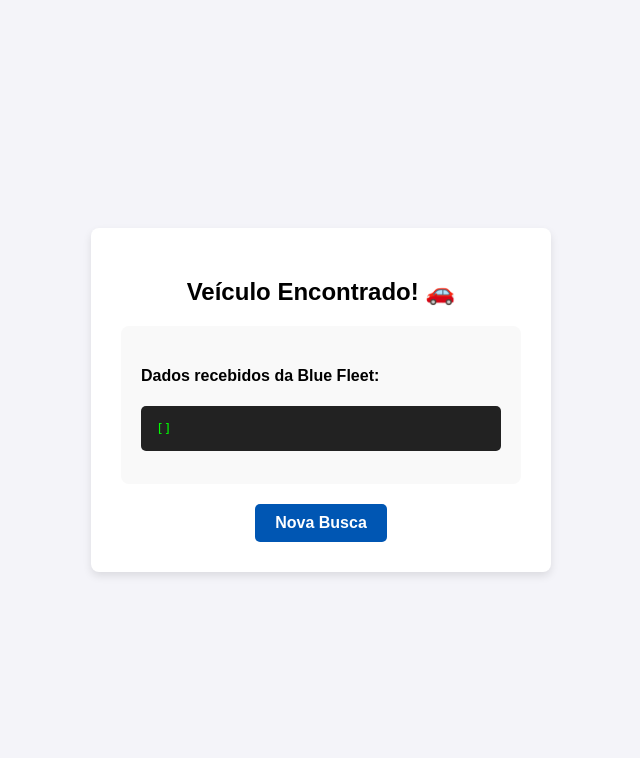
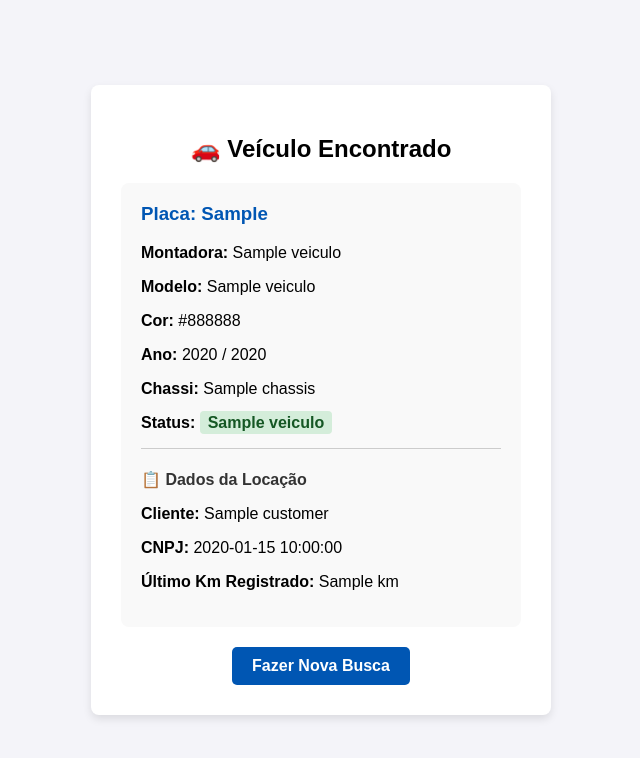
Before and after one commit to utchuco/proxy-nevada, a Flask app: template templates/resultado.html in a window 1280 px wide. Shown: the top 758 px of the page, without its empty margins (319-959 px from the left). Run offline with Flask 3, Linux system fonts and the light colour scheme; the template is opened without the code that fills it: most values are stand-ins (such as "Sample title", 1, 10 or a date in 2020).

Commit message:
Adiciona hifen automatico e formata a tela de resultados final

```diff
--- a/app.py
+++ b/app.py
@@ -4,19 +4,16 @@ import requests
 from flask import Flask, render_template, request
 from dotenv import load_dotenv
 
-# Carrega as variáveis do arquivo .env
 load_dotenv()
 
 app = Flask(__name__)
 
-# Configurações da Blue Fleet (Produção)
 CLIENT_ID = os.getenv("BLUEFLEET_CLIENT_ID")
 CLIENT_SECRET = os.getenv("BLUEFLEET_CLIENT_SECRET")
 AUTH_URL = "https://auth.bluefleet.com.br/connect/token"
 API_URL = "https://api.bluefleet.com.br"
 
 def get_access_token():
-    """Gera o token OAuth2.0 codificando Client ID e Secret em Base64"""
     if not CLIENT_ID or not CLIENT_SECRET:
         raise ValueError("Credenciais ausentes no servidor (verifique o arquivo .env)")
 
@@ -30,7 +27,7 @@ def get_access_token():
     data = {"grant_type": "client_credentials"}
 
     response = requests.post(AUTH_URL, headers=headers, data=data)
-    response.raise_for_status()  # Lança erro se a senha estiver errada
+    response.raise_for_status()
 
     return response.json().get("access_token")
 
@@ -40,43 +37,45 @@ def index():
 
 @app.route("/buscar", methods=["POST"])
 def buscar():
+    # Pega a placa, tira espaços e deixa em maiúsculas
     placa = request.form.get("placa", "").strip().upper()
 
     if not placa:
         return render_template("index.html", erro="Por favor, digite uma placa válida.")
 
+    # Formatação automática: se tiver 7 caracteres sem hífen, adiciona o hífen no meio
+    if len(placa) == 7 and "-" not in placa:
+        placa = f"{placa[:3]}-{placa[3:]}"
+
     try:
-        # 1. Obtém a permissão
         token = get_access_token()
 
-        # 2. Prepara a busca
         headers = {
             "Authorization": f"Bearer {token}",
             "Accept": "application/json"
         }
 
-        # Faz a requisição de busca pela placa
-        # Obs: Ajuste o final da URL (/veiculos?placa=) se o endpoint exato for outro
         url_busca = f"{API_URL}/vehicle?LicensePlate={placa}"
         response = requests.get(url_busca, headers=headers)
         response.raise_for_status()
 
-        dados = response.json()
+        resposta_api = response.json()
 
-        # 3. Trava de segurança: verifica se a resposta veio vazia (Impede o "Erro 0")
-        if not dados or (isinstance(dados, list) and len(dados) == 0):
-            return render_template("index.html", erro=f"Nenhum veículo encontrado para a placa {placa}.")
+        # Puxa apenas a gaveta "data" onde a Blue Fleet esconde os veículos
+        lista_veiculos = resposta_api.get("data", [])
 
-        # 4. Extrai o veículo com segurança (pega o primeiro se for lista)
-        veiculo = dados[0] if isinstance(dados, list) else dados
+        # Se a gaveta estiver vazia, avisa o motorista
+        if not lista_veiculos:
+            return render_template("index.html", erro=f"Veículo não encontrado para a placa {placa}.")
+
+        # Pega o veículo exato (o primeiro da lista)
+        veiculo = lista_veiculos[0]
 
         return render_template("resultado.html", veiculo=veiculo)
 
     except requests.exceptions.HTTPError as err_http:
-        # Erros de API (ex: 401 Não Autorizado, 404 Não Encontrado)
-        return render_template("index.html", erro=f"Falha na API: {err_http}")
+        return render_template("index.html", erro=f"Falha na comunicação: {err_http}")
     except Exception as e:
-        # Qualquer outro erro interno
         return render_template("index.html", erro=f"Erro interno do sistema: {str(e)}")
 
 if __name__ == "__main__":
--- a/templates/resultado.html
+++ b/templates/resultado.html
@@ -3,20 +3,37 @@
 <head>
     <meta charset="UTF-8">
     <meta name="viewport" content="width=device-width, initial-scale=1.0">
-    <title>Resultado - Nevada</title>
+    <title>Detalhes do Veículo - Nevada</title>
     <link rel="stylesheet" href="{{ url_for('static', filename='style.css') }}">
 </head>
 <body>
     <div class="container">
-        <h2>Veículo Encontrado! 🚗</h2>
+        <h2>🚗 Veículo Encontrado</h2>
 
         <div style="text-align: left; background: #f9f9f9; padding: 20px; border-radius: 8px; margin-bottom: 20px;">
-            <h4>Dados recebidos da Blue Fleet:</h4>
-            <!-- Isso vai imprimir todos os dados do veículo em formato "hacker" para descobrirmos os nomes dos campos -->
-            <pre style="font-size: 13px; overflow-x: auto; background: #222; color: #0f0; padding: 15px; border-radius: 5px;">{{ veiculo | tojson(indent=4) }}</pre>
+            <h3 style="margin-top: 0; color: #0056b3;">Placa: {{ veiculo.licensePlate }}</h3>
+
+            <p><strong>Montadora:</strong> {{ veiculo.automakerName }}</p>
+            <p><strong>Modelo:</strong> {{ veiculo.vehicleModelName }}</p>
+            <p><strong>Cor:</strong> {{ veiculo.vehicleColor }}</p>
+            <p><strong>Ano:</strong> {{ veiculo.manufactureYear }} / {{ veiculo.modelYear }}</p>
+            <p><strong>Chassi:</strong> {{ veiculo.chassis }}</p>
+            <p><strong>Status:</strong> <span style="background-color: #d4edda; color: #155724; padding: 3px 8px; border-radius: 4px; font-weight: bold;">{{ veiculo.vehicleStatusName }}</span></p>
+
+            <hr style="border: 0; border-top: 1px solid #ccc; margin: 15px 0;">
+
+            <h4 style="margin-bottom: 10px; color: #333;">📋 Dados da Locação</h4>
+            {% if veiculo.contract and veiculo.contract.customer %}
+                <p><strong>Cliente:</strong> {{ veiculo.contract.customer.tradingName }}</p>
+                <p><strong>CNPJ:</strong> {{ veiculo.contract.customer.registeredNumber }}</p>
+            {% else %}
+                <p><em>Sem contrato ativo vinculado no momento.</em></p>
+            {% endif %}
+
+            <p><strong>Último Km Registrado:</strong> {{ veiculo.informedOdometer }} km</p>
         </div>
 
-        <a href="/" style="display: inline-block; padding: 10px 20px; background-color: #0056b3; color: white; text-decoration: none; border-radius: 5px; font-weight: bold;">Nova Busca</a>
+        <a href="/" style="display: inline-block; padding: 10px 20px; background-color: #0056b3; color: white; text-decoration: none; border-radius: 5px; font-weight: bold;">Fazer Nova Busca</a>
     </div>
 </body>
 </html>
```
